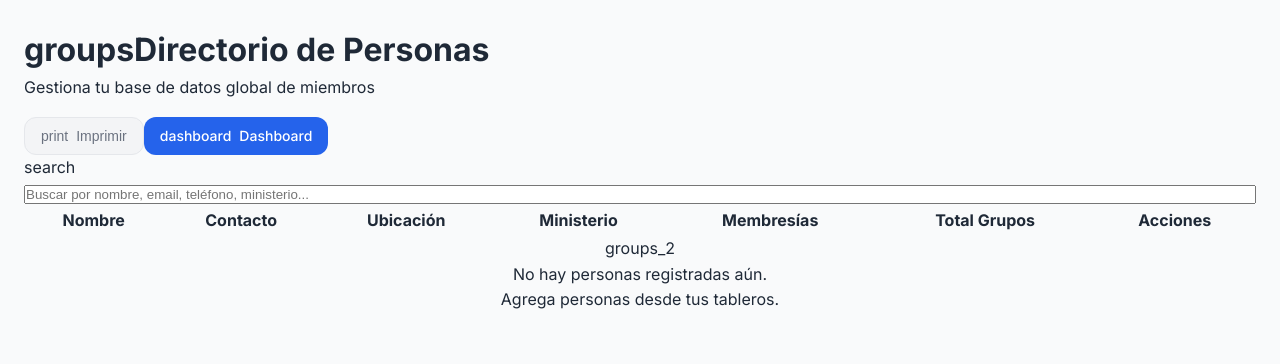
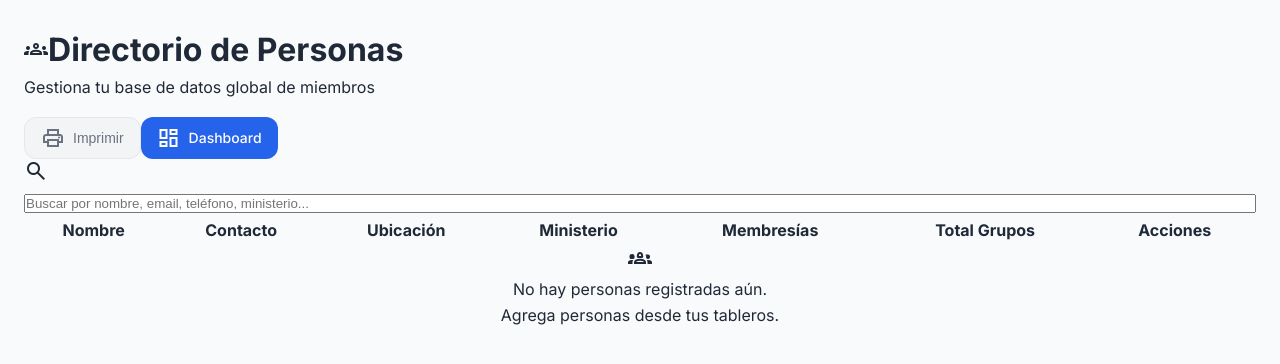
Before and after one commit to joserea99/sistema-organizador-de-grupos-app, a Flask app: page /personas in a window 1280 px wide. Shown: the top 364 px of the page. Run offline with Flask 3, Linux system fonts and the light colour scheme; data comes from the database, SQL or seed files in the repository; data that the repository does not hold is empty.

Commit message:
Fix missing Material Symbols font in base template

```diff
--- a/app/templates/base.html
+++ b/app/templates/base.html
@@ -8,6 +8,8 @@
 
     <!-- Fuentes -->
     <link href="https://fonts.googleapis.com/css2?family=Inter:wght@300;400;500;600;700&display=swap" rel="stylesheet">
+    <link rel="stylesheet"
+        href="https://fonts.googleapis.com/css2?family=Material+Symbols+Outlined:opsz,wght,FILL,GRAD@20..48,100..700,0..1,-50..200" />
 
     <!-- Estilos -->
     {% block styles %}
```
